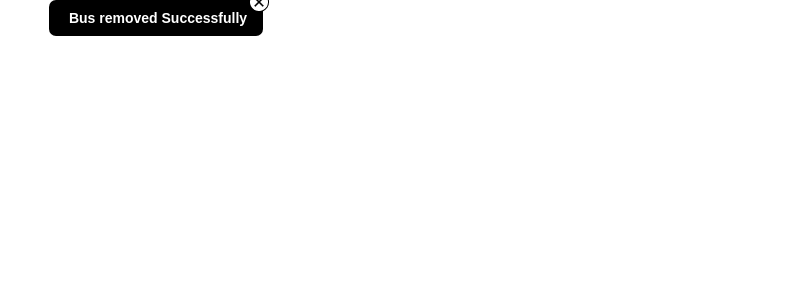
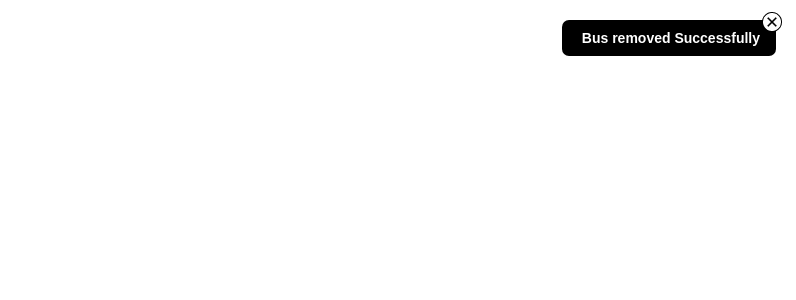
Before and after one commit to A-RR-Group/Booking-sys-webapp, a React (Vite) app: page /sandbox in a window 1280 px wide. Shown: the top 300 px of the page, without its empty margins (484-1280 px from the left). Built offline with nearby package versions, Linux system fonts and the light colour scheme; the HTML template or start-up script is replaced by a standard one.

Commit message:
fix: aligning the notification popup to top right

```diff
--- a/src/assets/css/components/pages/Notification.css
+++ b/src/assets/css/components/pages/Notification.css
@@ -10,6 +10,9 @@
     font-family: sans-serif;
     font-size: 14px;
     margin: auto;
+    position: absolute;
+    right: 20px;
+    top: 20px;
 }
 .NotificationContainer img{
     margin: -18px -6px 0px 0px;
```
